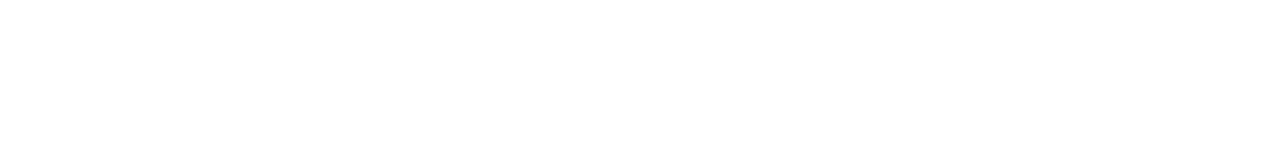
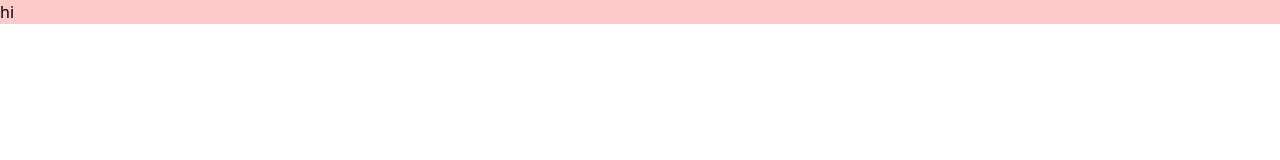
Before and after one commit to ALONE0007/Mohamad-Mobin-Portfolio, a website: page public/index.html in a window 1280 px wide. Drawn offline with nearby package versions, Linux system fonts and the light colour scheme.

Commit message:
testing for html working

```diff
--- a/public/index.html
+++ b/public/index.html
@@ -9,7 +9,7 @@
 </head>
 
 <body>
-
+    <p class="bg-red-200">hi</p>
 </body>
 
 </html>
```
Also changed, not shown: public/styles.css.
